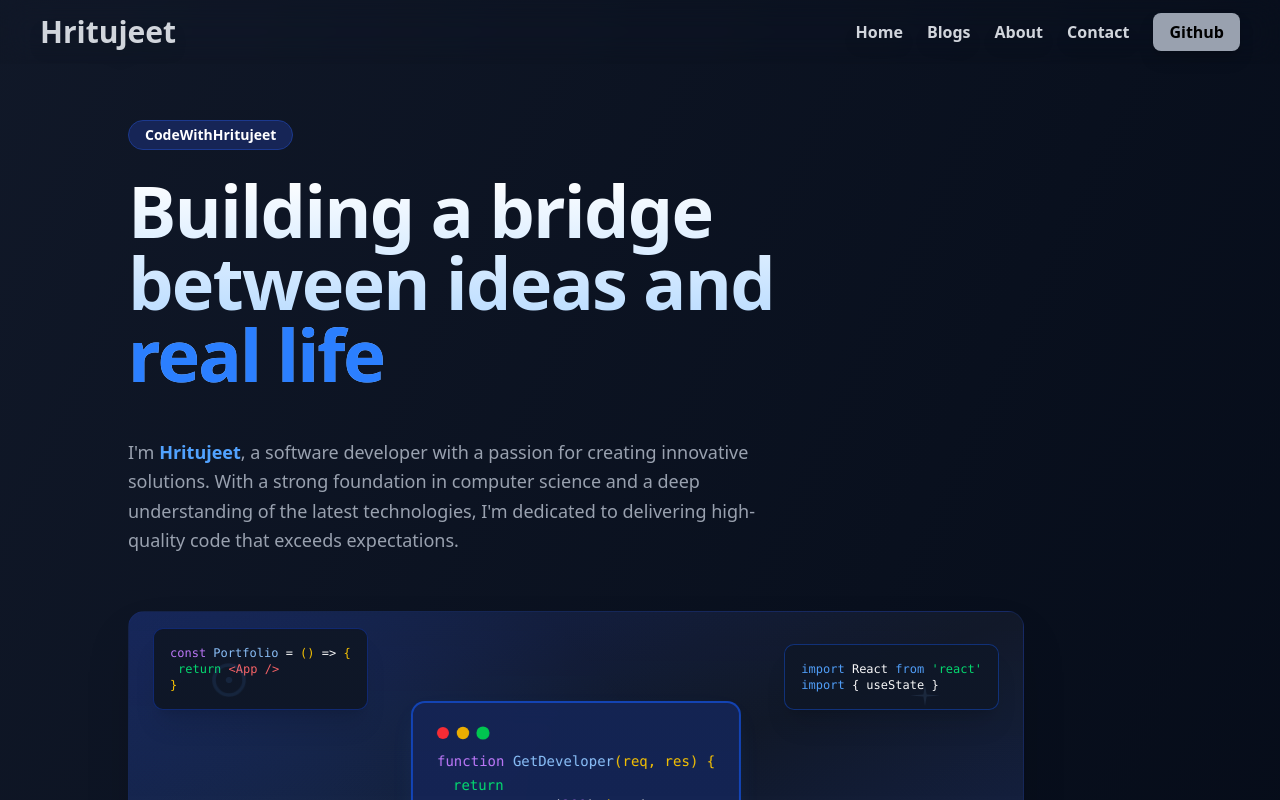
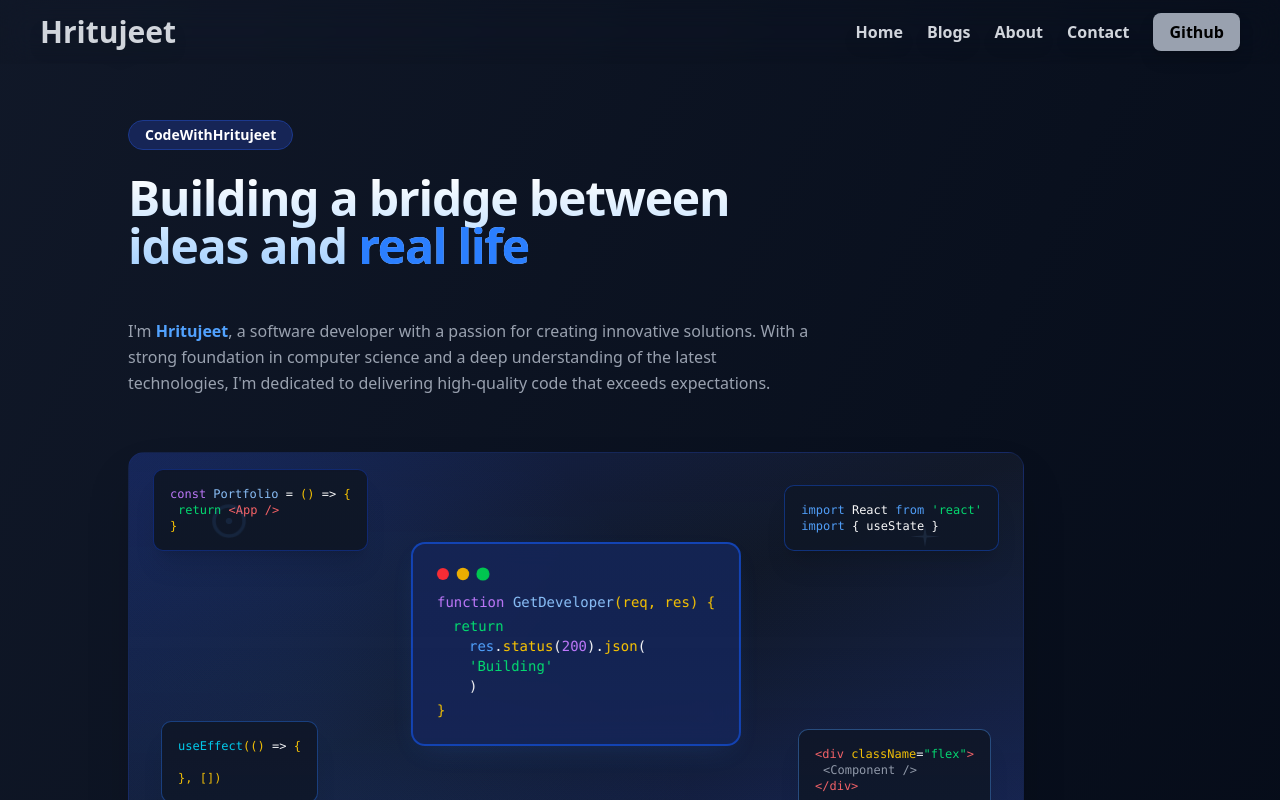
Before and after one commit to Hritujeet/hritujeet-portfolio, a Next.js app: page / in a window 1280 px wide. Shown: the top 800 px of the page. Built offline with nearby package versions, Linux system fonts and the light colour scheme; no server answers; the database is empty.

Commit message:
Update Hero.tsx

```diff
--- a/src/components/Hero.tsx
+++ b/src/components/Hero.tsx
@@ -29,7 +29,7 @@ const Hero = () => {
                     ease: [0.25, 0.46, 0.45, 0.94]
                 }}
             >
-                <h1 className="text-6xl md:text-7xl font-bold md:w-2/3 tracking-tight bg-clip-text text-transparent bg-gradient-to-b from-white to-blue-300 pb-6">
+                <h1 className="text-4xl md:text-5xl font-bold md:w-2/3 tracking-tight bg-clip-text text-transparent bg-gradient-to-b from-white to-blue-300 pb-6">
                     Building a bridge between ideas and{" "}
                     <motion.span
                         className="text-blue-500"
@@ -48,7 +48,7 @@ const Hero = () => {
 
             {/* Description paragraph with fade up */}
             <motion.p
-                className="md:w-2/3 text-base md:text-lg text-gray-400 leading-relaxed text"
+                className="md:w-2/3 text-sm md:text-base text-gray-400 leading-relaxed text"
                 initial={{ opacity: 0, y: 20 }}
                 animate={{ opacity: 1, y: 0 }}
                 transition={{
```
